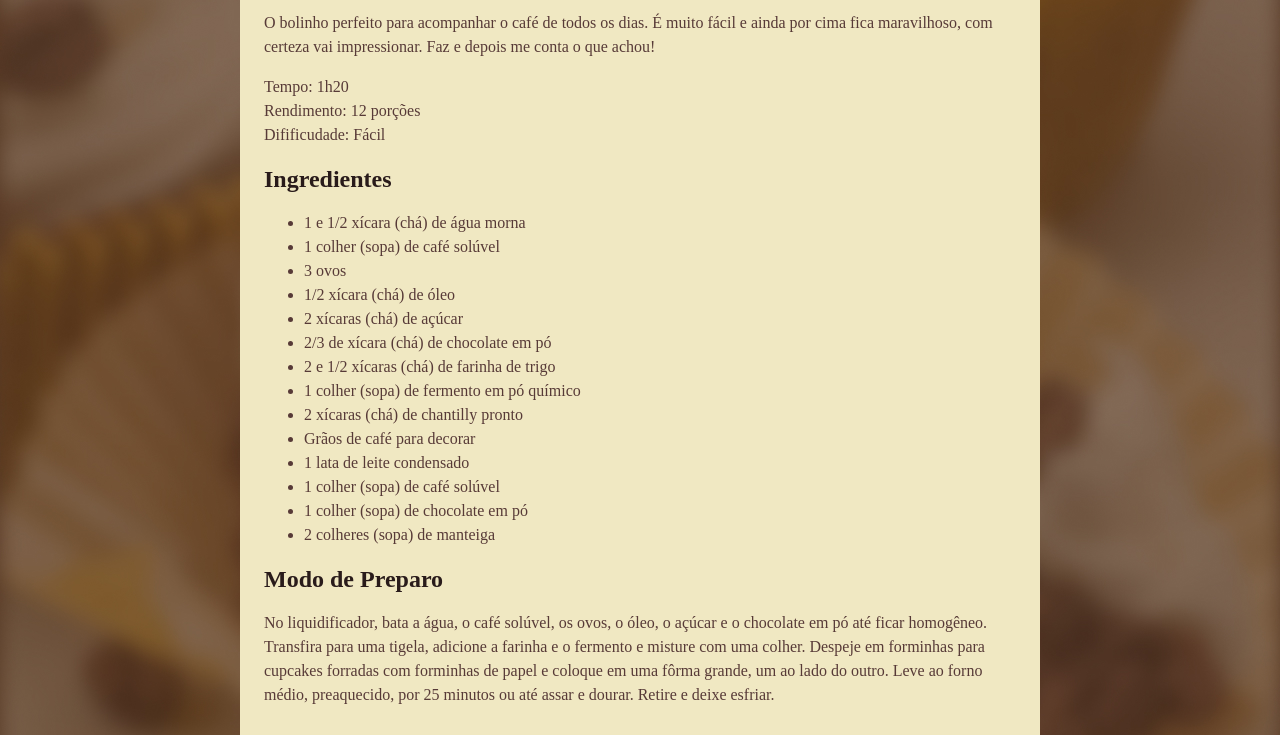
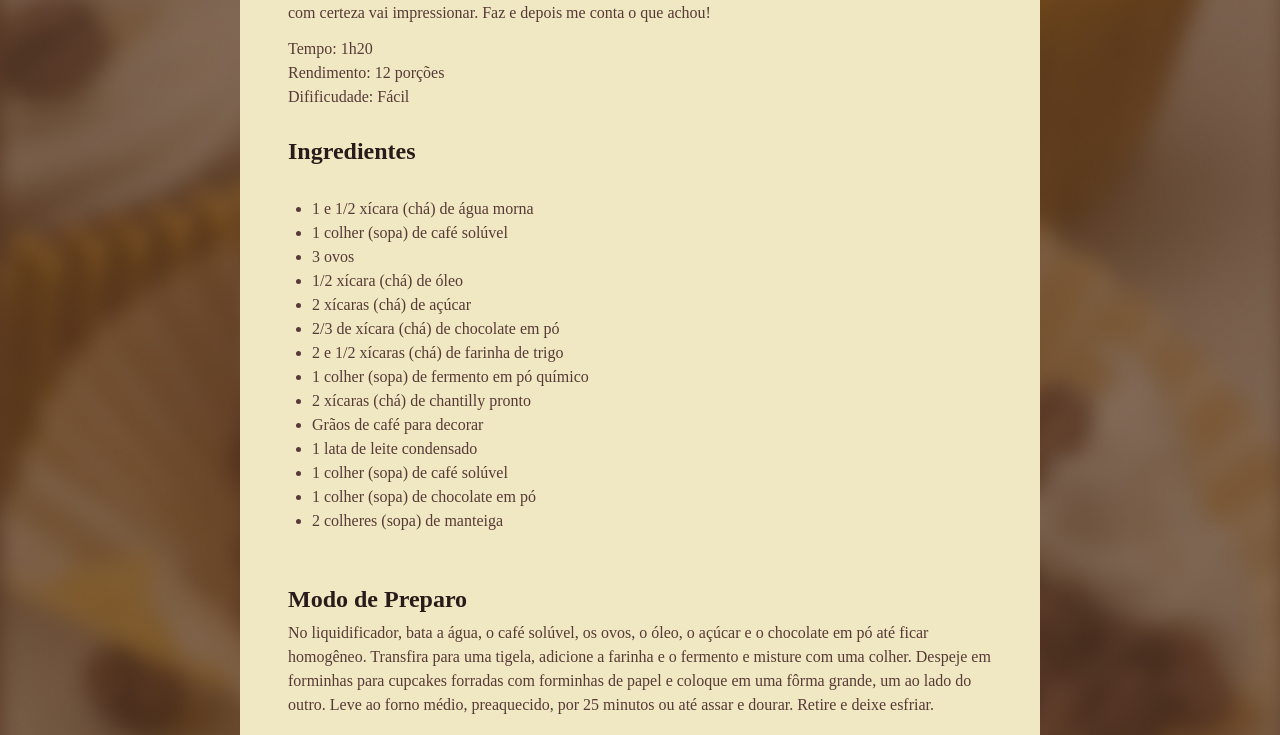
Before and after one commit to PITAGORASKARDEC99/rocketseat-projeto-pagina-de-receitas, a plain HTML site: page index.html in a window 1280 px wide. Shown: the part 590-1325 px from the top of the page. Drawn offline with Linux system fonts and the light colour scheme; a web font is replaced by a local one.

Commit message:
personalizando os espaços

```diff
--- a/index.html
+++ b/index.html
@@ -6,6 +6,11 @@
     <meta name="viewport" content="width=device-width, initial-scale=1.0">
     <title>Página de Receitas</title>
 <link rel="stylesheet" href="style.css">
+
+<link rel="preconnect" href="https://fonts.googleapis.com">
+<link rel="preconnect" href="https://fonts.gstatic.com" crossorigin>
+<link href="https://fonts.googleapis.com/css2?family=Alice&display=swap" rel="stylesheet">
+
 </head><!-- fim do head -->
 
 <body>
--- a/style.css
+++ b/style.css
@@ -1,3 +1,7 @@
+*{
+margin: 0;
+padding: 0;
+}
 :root{
     font-family: "Alice", serif;
     line-height: 150%;
@@ -21,6 +25,16 @@ body {
 img {
     border-radius: 16px;
 }
+main{
+    padding: 24px;
+}
+
+section + section {
+    margin-top: 24px;
+}
+#about p + p {
+    margin-top: 12px;
+}
 h1
 {
     line-height: 140%;
@@ -34,4 +48,10 @@ h2
 h1,h2
 {
     color: #291b1a;
+    margin-bottom: 4px;
+    line-height: 150%;
 }
+ul
+{
+    padding: 24px;
+}
```
